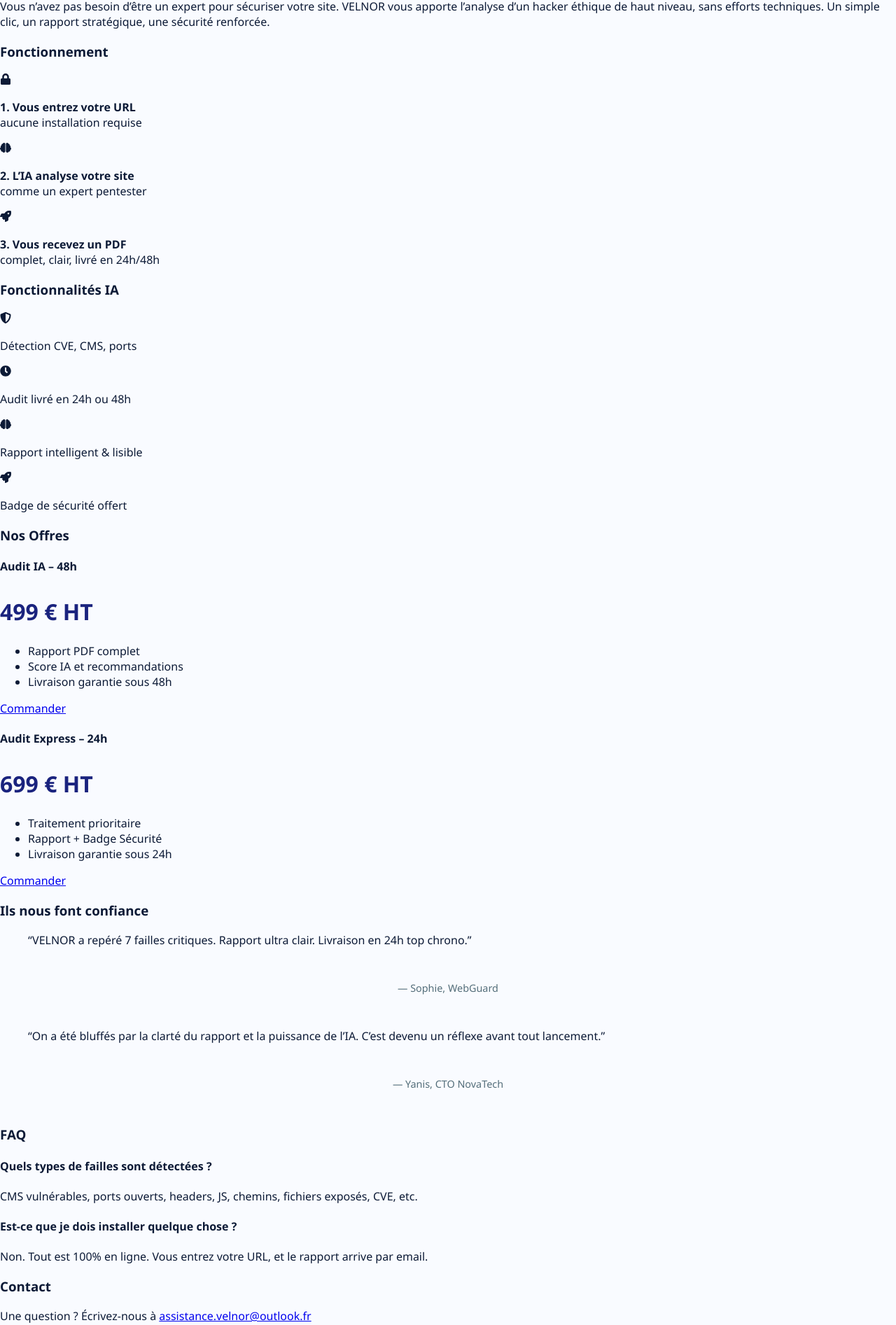
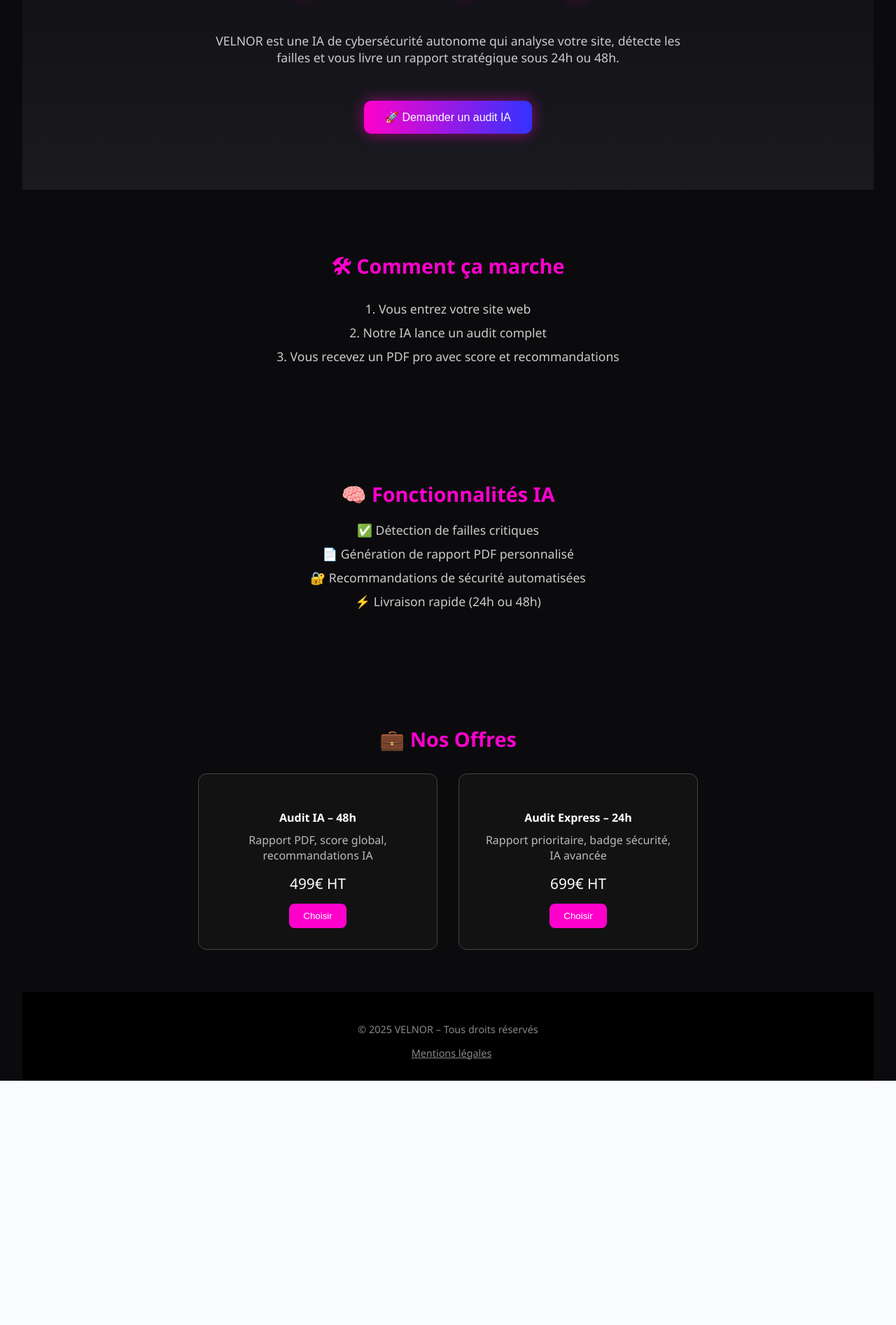
Before and after one commit to Muss78190/velnor-frontend, a React (Create React App) app: page / in a window 1280 px wide. Shown: the part 407-2300 px from the top of the page at 70% size. After the commit the page ends 1951 px from the top, so only its background shows below. Built offline with nearby package versions, Linux system fonts and the light colour scheme.

Commit message:
💥 Nouvelle landing page stylée VELNOR

```diff
--- a/src/pages/LandingPage.js
+++ b/src/pages/LandingPage.js
@@ -1,144 +1,69 @@
-import React, { useEffect } from "react";
+import React from "react";
 import "../styles/LandingPage.css";
-import { FaRocket, FaShieldAlt, FaBrain, FaClock, FaLock } from "react-icons/fa";
+import { useNavigate } from "react-router-dom";
 
 const LandingPage = () => {
-  useEffect(() => {
-    const reveals = document.querySelectorAll(".reveal");
-    const onScroll = () => {
-      for (let i = 0; i < reveals.length; i++) {
-        const windowHeight = window.innerHeight;
-        const elementTop = reveals[i].getBoundingClientRect().top;
-        const elementVisible = 150;
-        if (elementTop < windowHeight - elementVisible) {
-          reveals[i].classList.add("active");
-        } else {
-          reveals[i].classList.remove("active");
-        }
-      }
-    };
-    window.addEventListener("scroll", onScroll);
-    return () => window.removeEventListener("scroll", onScroll);
-  }, []);
+  const navigate = useNavigate();
 
   return (
-    <div className="velnor-landing">
-      <div className="animated-bg"></div>
-
-      <header className="velnor-header">
-        <h1 className="site-title">VELNOR</h1>
+    <div className="landing-container">
+      <header className="landing-header">
+        <h1 className="logo">VELNOR</h1>
         <nav>
           <a href="#fonctionnement">Fonctionnement</a>
           <a href="#fonctionnalites">Fonctionnalités</a>
           <a href="#offres">Offres</a>
-          <a href="#temoignages">Avis</a>
-          <a href="#faq">FAQ</a>
-          <a href="#contact">Contact</a>
-          <a href="/admin-login" className="admin-button">Admin</a>
+          <a href="#footer">Contact</a>
+          <button onClick={() => navigate("/admin")} className="admin-btn">Admin</button>
         </nav>
       </header>
 
-      <section className="hero-section">
-        <h2 className="hero-title">L’intelligence qui vous protège</h2>
-        <p className="hero-subtitle">
-          VELNOR est une IA de cybersécurité autonome capable d’auditer votre site web, détecter toutes les failles critiques, et vous livrer un rapport professionnel en moins de 48h.
+      <section className="landing-hero">
+        <h2>L’IA de cybersécurité<br /><span>qui vous protège</span></h2>
+        <p>
+          VELNOR est une IA de cybersécurité autonome qui analyse votre site, détecte les failles et vous livre un rapport stratégique sous 24h ou 48h.
         </p>
-        <a href="#offres" className="cta-main">🚀 Demander un audit IA</a>
+        <button onClick={() => navigate("/paiement-24h")}>🚀 Demander un audit IA</button>
       </section>
 
-      <section className="intro-section reveal">
-        <h3>Bienvenue dans l’ère de la cybersécurité intelligente</h3>
-        <p>
-          Vous n’avez pas besoin d’être un expert pour sécuriser votre site. VELNOR vous apporte l’analyse d’un hacker éthique de haut niveau, sans efforts techniques. Un simple clic, un rapport stratégique, une sécurité renforcée.
-        </p>
+      <section className="landing-section" id="fonctionnement">
+        <h3>🛠 Comment ça marche</h3>
+        <ol>
+          <li>1. Vous entrez votre site web</li>
+          <li>2. Notre IA lance un audit complet</li>
+          <li>3. Vous recevez un PDF pro avec score et recommandations</li>
+        </ol>
       </section>
 
-      <section className="steps-section reveal" id="fonctionnement">
-        <h3>Fonctionnement</h3>
-        <div className="steps">
-          <div className="step">
-            <FaLock />
-            <p><strong>1. Vous entrez votre URL</strong><br />aucune installation requise</p>
+      <section className="landing-section" id="fonctionnalites">
+        <h3>🧠 Fonctionnalités IA</h3>
+        <ul>
+          <li>✅ Détection de failles critiques</li>
+          <li>📄 Génération de rapport PDF personnalisé</li>
+          <li>🔐 Recommandations de sécurité automatisées</li>
+          <li>⚡️ Livraison rapide (24h ou 48h)</li>
+        </ul>
+      </section>
+
+      <section className="landing-section" id="offres">
+        <h3>💼 Nos Offres</h3>
+        <div className="offres">
+          <div className="offre">
+            <h4>Audit IA – 48h</h4>
+            <p>Rapport PDF, score global, recommandations IA</p>
+            <p className="prix">499€ HT</p>
+            <button onClick={() => navigate("/paiement48h")}>Choisir</button>
           </div>
-          <div className="step">
-            <FaBrain />
-            <p><strong>2. L’IA analyse votre site</strong><br />comme un expert pentester</p>
-          </div>
-          <div className="step">
-            <FaRocket />
-            <p><strong>3. Vous recevez un PDF</strong><br />complet, clair, livré en 24h/48h</p>
+          <div className="offre">
+            <h4>Audit Express – 24h</h4>
+            <p>Rapport prioritaire, badge sécurité, IA avancée</p>
+            <p className="prix">699€ HT</p>
+            <button onClick={() => navigate("/paiement-24h")}>Choisir</button>
           </div>
         </div>
       </section>
 
-      <section className="features-section reveal" id="fonctionnalites">
-        <h3>Fonctionnalités IA</h3>
-        <div className="features">
-          <div><FaShieldAlt /><p>Détection CVE, CMS, ports</p></div>
-          <div><FaClock /><p>Audit livré en 24h ou 48h</p></div>
-          <div><FaBrain /><p>Rapport intelligent & lisible</p></div>
-          <div><FaRocket /><p>Badge de sécurité offert</p></div>
-        </div>
-      </section>
-
-      <section className="offers-section reveal" id="offres">
-        <h3>Nos Offres</h3>
-        <div className="offers">
-          <div className="offer">
-            <h4>Audit IA – 48h</h4>
-            <p className="price">499 € HT</p>
-            <ul>
-              <li>Rapport PDF complet</li>
-              <li>Score IA et recommandations</li>
-              <li>Livraison garantie sous 48h</li>
-            </ul>
-            <a href="/paiement-48h" className="btn-offer">Commander</a>
-          </div>
-          <div className="offer">
-            <h4>Audit Express – 24h</h4>
-            <p className="price">699 € HT</p>
-            <ul>
-              <li>Traitement prioritaire</li>
-              <li>Rapport + Badge Sécurité</li>
-              <li>Livraison garantie sous 24h</li>
-            </ul>
-            <a href="/paiement-24h" className="btn-offer">Commander</a>
-          </div>
-        </div>
-      </section>
-
-      <section className="testimonials-section reveal" id="temoignages">
-        <h3>Ils nous font confiance</h3>
-        <div className="testimonials">
-          <blockquote>
-            <p>“VELNOR a repéré 7 failles critiques. Rapport ultra clair. Livraison en 24h top chrono.”</p>
-            <footer>— Sophie, WebGuard</footer>
-          </blockquote>
-          <blockquote>
-            <p>“On a été bluffés par la clarté du rapport et la puissance de l’IA. C’est devenu un réflexe avant tout lancement.”</p>
-            <footer>— Yanis, CTO NovaTech</footer>
-          </blockquote>
-        </div>
-      </section>
-
-      <section className="faq-section reveal" id="faq">
-        <h3>FAQ</h3>
-        <div className="faq-item">
-          <h4>Quels types de failles sont détectées ?</h4>
-          <p>CMS vulnérables, ports ouverts, headers, JS, chemins, fichiers exposés, CVE, etc.</p>
-        </div>
-        <div className="faq-item">
-          <h4>Est-ce que je dois installer quelque chose ?</h4>
-          <p>Non. Tout est 100% en ligne. Vous entrez votre URL, et le rapport arrive par email.</p>
-        </div>
-      </section>
-
-      <section className="contact-section reveal" id="contact">
-        <h3>Contact</h3>
-        <p>Une question ? Écrivez-nous à <a href="mailto:assistance.velnor@outlook.fr">assistance.velnor@outlook.fr</a></p>
-      </section>
-
-      <footer>
+      <footer className="landing-footer" id="footer">
         <p>© {new Date().getFullYear()} VELNOR – Tous droits réservés</p>
         <a href="/mentions-legales">Mentions légales</a>
       </footer>
```
